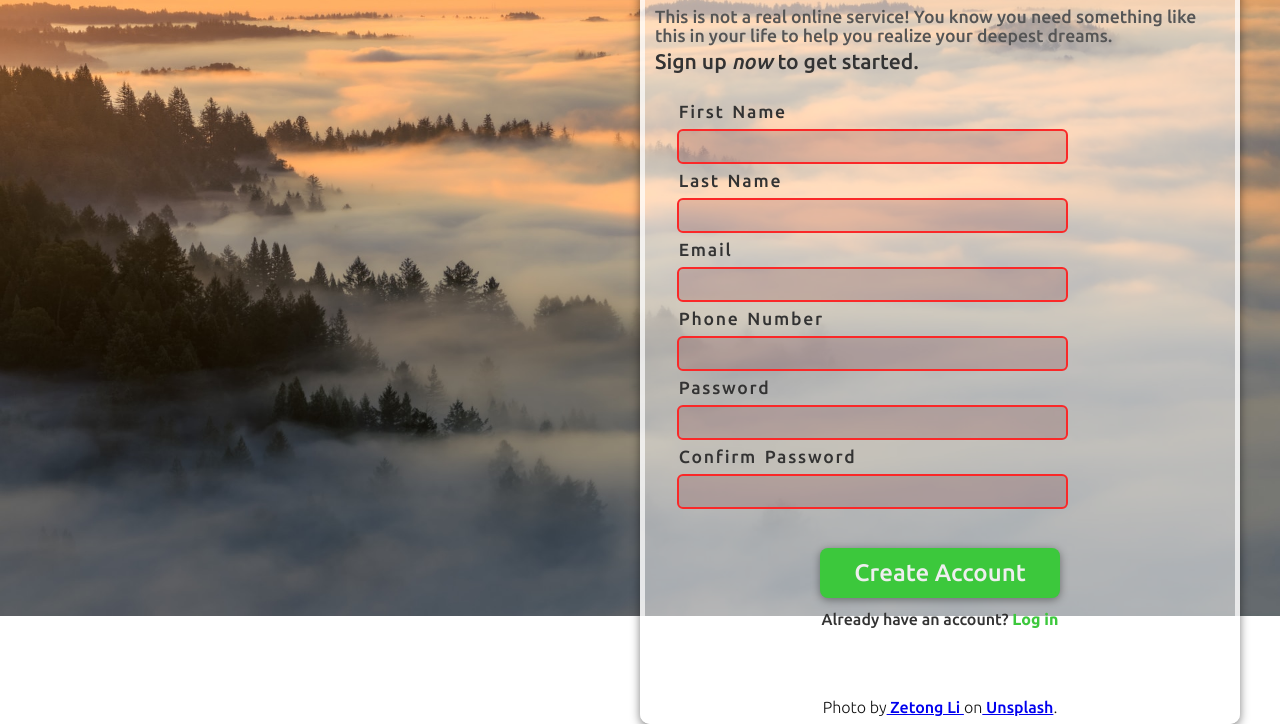
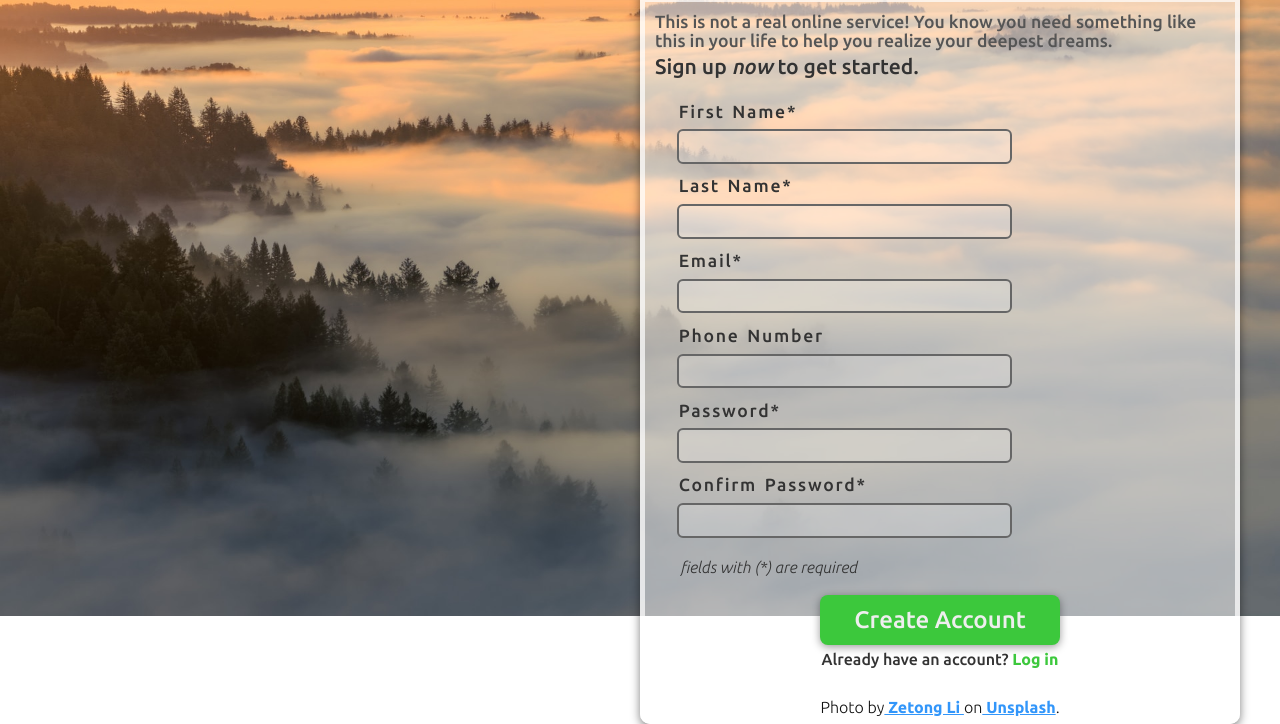
Before and after one commit to DimitrijeB-96/Project-Sign-Up-form, a plain HTML site: page index.html in a window 1280 px wide. Shown: the part 184-908 px from the top of the page. Drawn offline with Linux system fonts and the light colour scheme.

Commit message:
project completed

```diff
--- /dev/null
+++ b/app.js
@@ -0,0 +1,31 @@
+const cssRoot = document.querySelector(':root');
+
+const submitBtn = document.querySelector('.btn-submit');
+
+const passwordInput = document.getElementById('pwd');
+const confirmPasswordInput = document.getElementById('pwd-confirm');
+const pwdNotMatching = document.querySelector('.pwd-not-matching');
+
+confirmPasswordInput.addEventListener('input', () => {
+    if (passwordInput.value != confirmPasswordInput.value) {
+        pwdNotMatching.textContent = "Password doesn't match";
+        pwdNotMatching.style.visibility = "visible";
+        cssRoot.style.setProperty("--valid-color", "rgb(250, 40, 40)");
+        submitBtn.disabled = true;
+    } else {
+        passwordMatch();
+        submitBtn.disabled = false;
+    }
+});
+
+passwordInput.addEventListener('input', () => {
+    if (passwordInput.value === "" && confirmPasswordInput.value === "") {
+        passwordMatch();
+    }
+});
+
+function passwordMatch() {
+    pwdNotMatching.textContent = "";
+    pwdNotMatching.style.visibility = "hidden";
+    cssRoot.style.setProperty("--valid-color", "rgb(50, 150, 250)");
+}
--- a/index.html
+++ b/index.html
@@ -19,34 +19,38 @@
         </div>
         <form class="form-container">
             <div class="label-input-container">
-                <label for="first-name">First Name</label>
-                <input type="text" id="first-name" name="first-name" required minlength="4" maxlength="20"
+                <label for="first-name">First Name*</label>
+                <input type="text" id="first-name" name="first-name" required minlength="3" maxlength="20"
                 pattern="[a-zA-Z]{4, 20}">
             </div>
             <div class="label-input-container">
-                <label for="last-name">Last Name</label>
+                <label for="last-name">Last Name*</label>
                 <input type="text" id="last-name" name="last-name" required minlength="1" maxlength="20">
             </div>
             <div class="label-input-container">
-                <label for="email">Email</label>
+                <label for="email">Email*</label>
                 <input type="email" id="email" name="email" required>
             </div>
             <div class="label-input-container">
                 <label for="phone-num">Phone Number</label>
-                <!-- test -->
-                <input type="tel" inputmode="numeric" id="phone-num" name="phone-num" required minlength="10" maxlength="10">
+                <input type="tel" inputmode="numeric" id="phone-num" name="phone-num" minlength="9" maxlength="12"
+                pattern="([0-9]{3}\s[0-9]{3}\s[0-9]{3,4})|[0-9]{9,10}">
             </div>
             <div class="label-input-container">
-                <label for="pwd">Password</label>
+                <label for="pwd">Password*</label>
                 <input type="password" id="pwd" name="password" required>
             </div>
             <div class="label-input-container">
-                <label for="pwd-confirm">Confirm Password</label>
+                <label for="pwd-confirm">Confirm Password*</label>
                 <input type="password" id="pwd-confirm" name="confirm-password" required>
+                <span class="pwd-not-matching"></span>
+            </div>
+            <div>
+                <p class="required-fields-text">fields with (*) are required</p>
             </div>
             <div class="button-login">
                 <div>
-                    <button>Create Account</button>
+                    <button class="btn-submit" type="submit">Create Account</button>
                 </div>
                 <div>
                     <p>Already have an account? <span>Log in</span></p>
@@ -57,5 +61,7 @@
             <p>Photo by<a href="https://unsplash.com/@zetong"> Zetong Li </a>on<a href="https://unsplash.com/"> Unsplash</a>.</p>
         </div>
     </div>
+
+    <script src="app.js"></script>
 </body>
 </html>
--- a/styles.css
+++ b/styles.css
@@ -10,8 +10,10 @@
     --text-color: #333;
     --border-color: rgb(400, 400, 400, 0.7);
     --bg-halfop: rgba(255, 255, 255, 0.5);
+    --invalid-bg: rgba(120, 40, 40, 0.2);
+
     --invalid-color: rgb(250, 40, 40);
-    --invalid-bg: rgba(120, 40, 40, 0.2);
+    --valid-color: rgb(50, 150, 250);
 }
 
 * {
@@ -49,8 +51,8 @@ p, label {
     width: 100%;
     height: 15%;
     text-align: center;
-    background-color: rgba(100, 100, 100, 0.4);
-    border-bottom: 5px solid var(--border-color);
+    background-color: rgba(120, 120, 120, 0.4);
+    border-radius: 5px 5px 0 0;
 }
 
 #header h1 {
@@ -68,6 +70,7 @@ p, label {
     font-size: 1.1em;
     padding: 10px;
     height: 10%;
+    border-top: 5px solid var(--border-color);
 }
 
 .text-container p {
@@ -87,8 +90,9 @@ p, label {
 }
 
 .label-input-container {
+    position: relative;
     padding-left: 2em;
-    height: 12%;
+    height: 13%;
     width: 100%;
 }
 
@@ -105,7 +109,7 @@ label {
 
 input {
     color: var(--text-color);
-    width: 70%;
+    width: 60%;
     height: 1.8em;
     font-size: 1.2em;
     padding-left: 0.5em;
@@ -122,24 +126,29 @@ input:hover {
 
 input:focus {
     background-color: var(--bg-halfop);
-    outline: 3px solid rgb(50, 150, 250);
+    outline: 3px solid var(--valid-color);
     border: none;
     transition: 0.2s ease;
     color: var(--text-color);
     box-shadow: 0 4px 10px rgb(0 0 0 / 0.6);
 }
 
-input:invalid {
-    color: var(--invalid-color);
-    border: 2px solid var(--invalid-color);
-    background-color: var(--invalid-bg);
-    transition: 0.2s ease;
+.pwd-not-matching {
+    font-size: 1em;
+    margin-left: 0.5em;
+    padding: 0.4em;
+    color: #eee;
+    border-radius: 4px;
+    background-color: var(--invalid-color);
+    visibility: hidden;
 }
 
-input:focus:invalid {
-    border: none;
-    outline: 3px solid var(--invalid-color);
-    transition: 0.2s ease;
+.required-fields-text {
+    margin-top: 0.5em;
+    margin-left: 2.2em;
+    font-weight: 300;
+    font-style: italic;
+    font-size: 1em;
 }
 
 .button-login {
@@ -147,7 +156,7 @@ input:focus:invalid {
     flex-direction: column;
     align-items: center;
     width: 100%;
-    margin-top: 2em;
+    margin-top: 1.2em;
 }
 
 button {
@@ -159,7 +168,7 @@ button {
     border: none;
     border-radius: 8px;
     color: #eee;
-    margin-bottom: 0.5em;
+    margin-bottom: 0.2em;
     box-shadow: 0 2px 8px rgb(0 0 0 / 0.4);
 }
 
@@ -193,5 +202,6 @@ button:hover {
 }
 
 p a {
-   font-weight: 500;
+   font-weight: 700;
+   color: var(--valid-color);
 }
```
